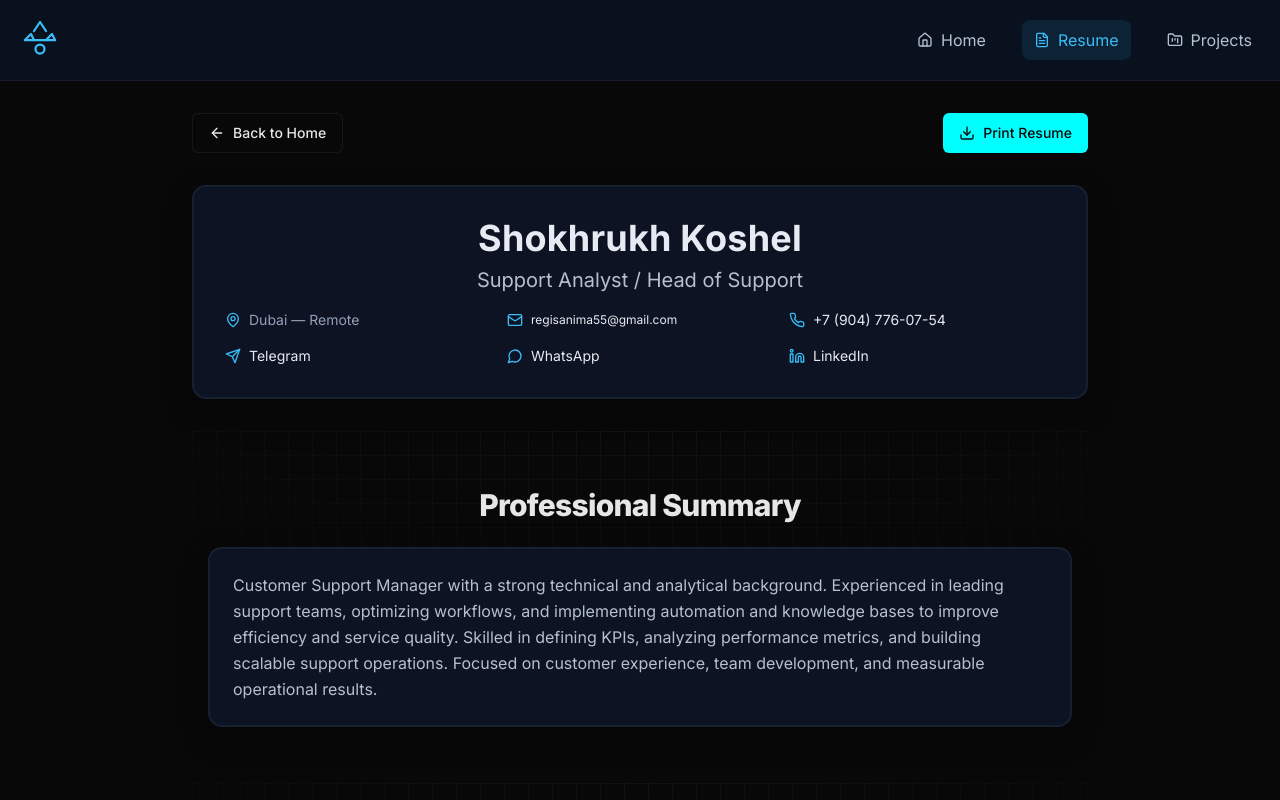
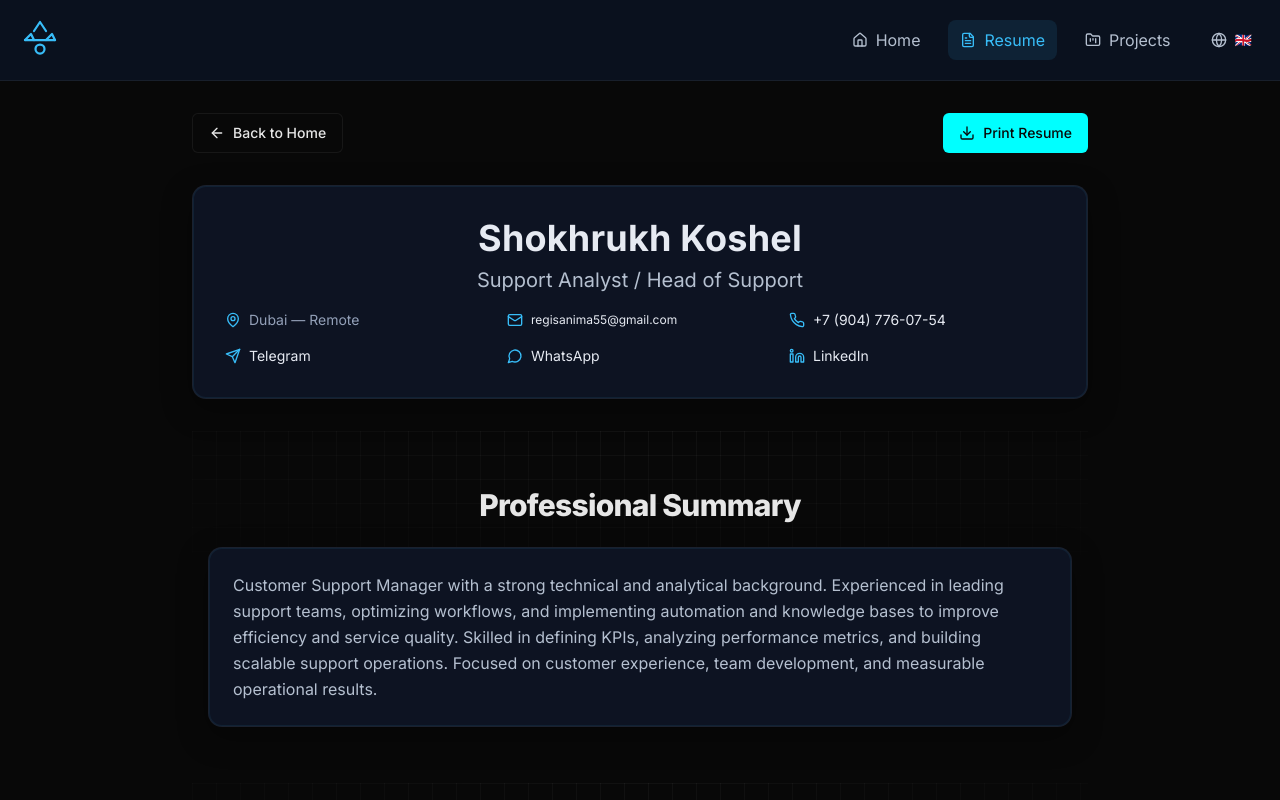
Before and after one commit to Shokhrukhman/resume, a Next.js app: page /resume in a window 1280 px wide. Shown: the top 800 px of the page. Built offline with nearby package versions, Linux system fonts and the light colour scheme.

Commit message:
Add i18n support: language switcher in navbar (EN/RU/UZ), translations for navigation and homepage, localStorage persistence

```diff
--- a/app/layout.tsx
+++ b/app/layout.tsx
@@ -5,6 +5,7 @@ import './globals.css'
 import { cn } from '@/lib/utils'
 import { GsapAnimations } from '@/components/gsap-animations'
 import { ScrollToTop } from '@/components/ScrollToTop'
+import { ClientProviders } from '@/components/ClientProviders'
 
 const inter = Inter({ subsets: ['latin', 'cyrillic'] })
 
@@ -73,9 +74,11 @@ export default function RootLayout({
           src="https://cdnjs.cloudflare.com/ajax/libs/gsap/3.12.5/ScrollTrigger.min.js"
           strategy="beforeInteractive"
         />
-        <GsapAnimations />
-        {children}
-        <ScrollToTop />
+        <ClientProviders>
+          <GsapAnimations />
+          {children}
+          <ScrollToTop />
+        </ClientProviders>
       </body>
     </html>
   )
--- /dev/null
+++ b/components/ClientProviders.tsx
@@ -0,0 +1,7 @@
+'use client'
+
+import { I18nProvider } from '@/lib/i18n'
+
+export function ClientProviders({ children }: { children: React.ReactNode }) {
+  return <I18nProvider>{children}</I18nProvider>
+}
--- a/components/Navigation.tsx
+++ b/components/Navigation.tsx
@@ -3,12 +3,15 @@
 import { useState, useEffect } from 'react'
 import Link from 'next/link'
 import { usePathname } from 'next/navigation'
-import { Menu, X, Home, FileText, FolderKanban } from 'lucide-react'
+import { Menu, X, Home, FileText, FolderKanban, Globe } from 'lucide-react'
 import { RegisAnimaLogo } from './RegisAnimaLogo'
+import { useI18n, Language } from '@/lib/i18n'
 
 export function Navigation() {
   const [isOpen, setIsOpen] = useState(false)
+  const [langMenuOpen, setLangMenuOpen] = useState(false)
   const pathname = usePathname()
+  const { language, setLanguage, t } = useI18n()
 
   // Закрывать меню при клике на ссылку или изменении роута
   useEffect(() => {
@@ -22,21 +25,30 @@ export function Navigation() {
       if (isOpen && !target.closest('.mobile-menu-container') && !target.closest('button[aria-label="Toggle menu"]') && !target.closest('.mobile-dropdown-menu')) {
         setIsOpen(false)
       }
+      if (langMenuOpen && !target.closest('.language-menu-container')) {
+        setLangMenuOpen(false)
+      }
     }
 
-    if (isOpen) {
+    if (isOpen || langMenuOpen) {
       document.addEventListener('mousedown', handleClickOutside)
     }
 
     return () => {
       document.removeEventListener('mousedown', handleClickOutside)
     }
-  }, [isOpen])
+  }, [isOpen, langMenuOpen])
 
   const navItems = [
-    { href: '/', label: 'Home', icon: Home },
-    { href: '/resume', label: 'Resume', icon: FileText },
-    { href: '/projects', label: 'Projects', icon: FolderKanban },
+    { href: '/', label: t('nav.home'), icon: Home },
+    { href: '/resume', label: t('nav.resume'), icon: FileText },
+    { href: '/projects', label: t('nav.projects'), icon: FolderKanban },
+  ]
+
+  const languages: { code: Language; name: string; flag: string }[] = [
+    { code: 'en', name: 'English', flag: '🇬🇧' },
+    { code: 'ru', name: 'Русский', flag: '🇷🇺' },
+    { code: 'uz', name: "O'zbek", flag: '🇺🇿' },
   ]
 
   const isActive = (href: string) => pathname === href
@@ -55,7 +67,7 @@ export function Navigation() {
           </Link>
 
           {/* Desktop Navigation */}
-          <div className="hidden md:flex items-center space-x-6">
+          <div className="hidden md:flex items-center space-x-4">
             {navItems.map((item) => {
               const Icon = item.icon
               return (
@@ -73,6 +85,39 @@ export function Navigation() {
                 </Link>
               )
             })}
+
+            {/* Language Switcher */}
+            <div className="relative language-menu-container">
+              <button
+                onClick={() => setLangMenuOpen(!langMenuOpen)}
+                className="flex items-center gap-2 px-3 py-2 rounded-lg text-text-secondary hover:text-accent hover:bg-midnight-800 transition-all duration-300"
+              >
+                <Globe className="h-4 w-4" />
+                <span className="text-sm">{languages.find(l => l.code === language)?.flag}</span>
+              </button>
+
+              {langMenuOpen && (
+                <div className="absolute right-0 mt-2 w-40 bg-midnight-950 border border-border-subtle rounded-lg shadow-xl overflow-hidden z-50">
+                  {languages.map((lang) => (
+                    <button
+                      key={lang.code}
+                      onClick={() => {
+                        setLanguage(lang.code)
+                        setLangMenuOpen(false)
+                      }}
+                      className={`w-full flex items-center gap-3 px-4 py-2 text-sm transition-all duration-200 ${
+                        language === lang.code
+                          ? 'text-accent bg-accent/20'
+                          : 'text-text-primary hover:text-accent hover:bg-midnight-800'
+                      }`}
+                    >
+                      <span>{lang.flag}</span>
+                      <span>{lang.name}</span>
+                    </button>
+                  ))}
+                </div>
+              )}
+            </div>
           </div>
 
           {/* Mobile Menu Container */}
@@ -102,7 +147,7 @@ export function Navigation() {
                 className="w-full flex items-center gap-3 px-4 py-3 text-text-primary hover:text-accent hover:bg-midnight-800 transition-all duration-200 border-b border-border-subtle"
               >
                 <X className="h-4 w-4 flex-shrink-0" />
-                <span className="text-sm font-medium">Close Menu</span>
+                <span className="text-sm font-medium">{t('buttons.closeMenu')}</span>
               </button>
 
               {/* Navigation Items */}
@@ -124,6 +169,28 @@ export function Navigation() {
                   </Link>
                 )
               })}
+
+              {/* Language Switcher in Mobile Menu */}
+              <div className="border-t border-border-subtle mt-1">
+                <div className="px-4 py-2 text-xs text-text-muted uppercase">{t('mobile.language')}</div>
+                {languages.map((lang) => (
+                  <button
+                    key={lang.code}
+                    onClick={() => {
+                      setLanguage(lang.code)
+                      setIsOpen(false)
+                    }}
+                    className={`w-full flex items-center gap-3 px-4 py-3 transition-all duration-200 ${
+                      language === lang.code
+                        ? 'text-accent bg-accent/20 border-l-4 border-accent'
+                        : 'text-text-primary hover:text-accent hover:bg-midnight-800'
+                    }`}
+                  >
+                    <span>{lang.flag}</span>
+                    <span className="text-sm font-medium">{lang.name}</span>
+                  </button>
+                ))}
+              </div>
             </div>
           </div>
         </div>
--- /dev/null
+++ b/lib/i18n.tsx
@@ -0,0 +1,78 @@
+'use client'
+
+import { createContext, useContext, useState, useEffect, ReactNode } from 'react'
+import enTranslations from '@/locales/en.json'
+import ruTranslations from '@/locales/ru.json'
+import uzTranslations from '@/locales/uz.json'
+
+export type Language = 'en' | 'ru' | 'uz'
+
+type Translations = typeof enTranslations
+
+const translations: Record<Language, Translations> = {
+  en: enTranslations,
+  ru: ruTranslations,
+  uz: uzTranslations,
+}
+
+interface I18nContextType {
+  language: Language
+  setLanguage: (lang: Language) => void
+  t: (key: string) => string
+}
+
+const I18nContext = createContext<I18nContextType | undefined>(undefined)
+
+export function I18nProvider({ children }: { children: ReactNode }) {
+  const [language, setLanguageState] = useState<Language>('en')
+  const [mounted, setMounted] = useState(false)
+
+  useEffect(() => {
+    setMounted(true)
+    // Загружаем сохраненный язык из localStorage
+    const saved = localStorage.getItem('language') as Language
+    if (saved && ['en', 'ru', 'uz'].includes(saved)) {
+      setLanguageState(saved)
+    }
+  }, [])
+
+  const setLanguage = (lang: Language) => {
+    setLanguageState(lang)
+    if (mounted) {
+      localStorage.setItem('language', lang)
+    }
+  }
+
+  const t = (key: string): string => {
+    const keys = key.split('.')
+    let value: any = translations[language]
+
+    for (const k of keys) {
+      value = value?.[k]
+      if (value === undefined) {
+        // Fallback to English if translation not found
+        value = translations.en
+        for (const k2 of keys) {
+          value = value?.[k2]
+        }
+        break
+      }
+    }
+
+    return typeof value === 'string' ? value : key
+  }
+
+  return (
+    <I18nContext.Provider value={{ language, setLanguage, t }}>
+      {children}
+    </I18nContext.Provider>
+  )
+}
+
+export function useI18n() {
+  const context = useContext(I18nContext)
+  if (!context) {
+    throw new Error('useI18n must be used within I18nProvider')
+  }
+  return context
+}
--- /dev/null
+++ b/locales/en.json
@@ -0,0 +1,38 @@
+{
+  "nav": {
+    "home": "Home",
+    "resume": "Resume",
+    "projects": "Projects"
+  },
+  "hero": {
+    "title": "Support Analyst / Head of Support",
+    "supportAnalyst": "Support Analyst",
+    "headOfSupport": "Head of Support"
+  },
+  "sections": {
+    "keySkills": "Key Skills",
+    "recentExperience": "Recent Experience",
+    "contactMe": "Contact Me",
+    "technicalSkills": "Technical Skills",
+    "analyticalSkills": "Analytical Skills"
+  },
+  "contact": {
+    "email": "Email",
+    "phone": "Phone",
+    "telegram": "Telegram",
+    "whatsapp": "WhatsApp",
+    "linkedin": "LinkedIn"
+  },
+  "buttons": {
+    "openResume": "Open Resume",
+    "contactMe": "Contact Me",
+    "backToHome": "Back to Home",
+    "closeMenu": "Close Menu"
+  },
+  "footer": {
+    "copyright": "All Rights Reserved"
+  },
+  "mobile": {
+    "language": "Language"
+  }
+}
--- /dev/null
+++ b/locales/ru.json
@@ -0,0 +1,38 @@
+{
+  "nav": {
+    "home": "Главная",
+    "resume": "Резюме",
+    "projects": "Проекты"
+  },
+  "hero": {
+    "title": "Аналитик поддержки / Руководитель отдела поддержки",
+    "supportAnalyst": "Аналитик поддержки",
+    "headOfSupport": "Руководитель отдела поддержки"
+  },
+  "sections": {
+    "keySkills": "Ключевые навыки",
+    "recentExperience": "Последний опыт",
+    "contactMe": "Связаться со мной",
+    "technicalSkills": "Технические навыки",
+    "analyticalSkills": "Аналитические навыки"
+  },
+  "contact": {
+    "email": "Email",
+    "phone": "Телефон",
+    "telegram": "Telegram",
+    "whatsapp": "WhatsApp",
+    "linkedin": "LinkedIn"
+  },
+  "buttons": {
+    "openResume": "Открыть резюме",
+    "contactMe": "Связаться со мной",
+    "backToHome": "На главную",
+    "closeMenu": "Закрыть меню"
+  },
+  "footer": {
+    "copyright": "Все права защищены"
+  },
+  "mobile": {
+    "language": "Язык"
+  }
+}
--- /dev/null
+++ b/locales/uz.json
@@ -0,0 +1,38 @@
+{
+  "nav": {
+    "home": "Bosh sahifa",
+    "resume": "Rezyume",
+    "projects": "Loyihalar"
+  },
+  "hero": {
+    "title": "Qo'llab-quvvatlash analitigi / Qo'llab-quvvatlash bo'limi rahbari",
+    "supportAnalyst": "Qo'llab-quvvatlash analitigi",
+    "headOfSupport": "Qo'llab-quvvatlash bo'limi rahbari"
+  },
+  "sections": {
+    "keySkills": "Asosiy ko'nikmalar",
+    "recentExperience": "Oxirgi tajriba",
+    "contactMe": "Bog'lanish",
+    "technicalSkills": "Texnik ko'nikmalar",
+    "analyticalSkills": "Analitik ko'nikmalar"
+  },
+  "contact": {
+    "email": "Email",
+    "phone": "Telefon",
+    "telegram": "Telegram",
+    "whatsapp": "WhatsApp",
+    "linkedin": "LinkedIn"
+  },
+  "buttons": {
+    "openResume": "Rezyumeni ochish",
+    "contactMe": "Bog'lanish",
+    "backToHome": "Bosh sahifaga",
+    "closeMenu": "Menuni yopish"
+  },
+  "footer": {
+    "copyright": "Barcha huquqlar himoyalangan"
+  },
+  "mobile": {
+    "language": "Til"
+  }
+}
```
Also changed, not shown: app/page.tsx (+18 -14 lines).
